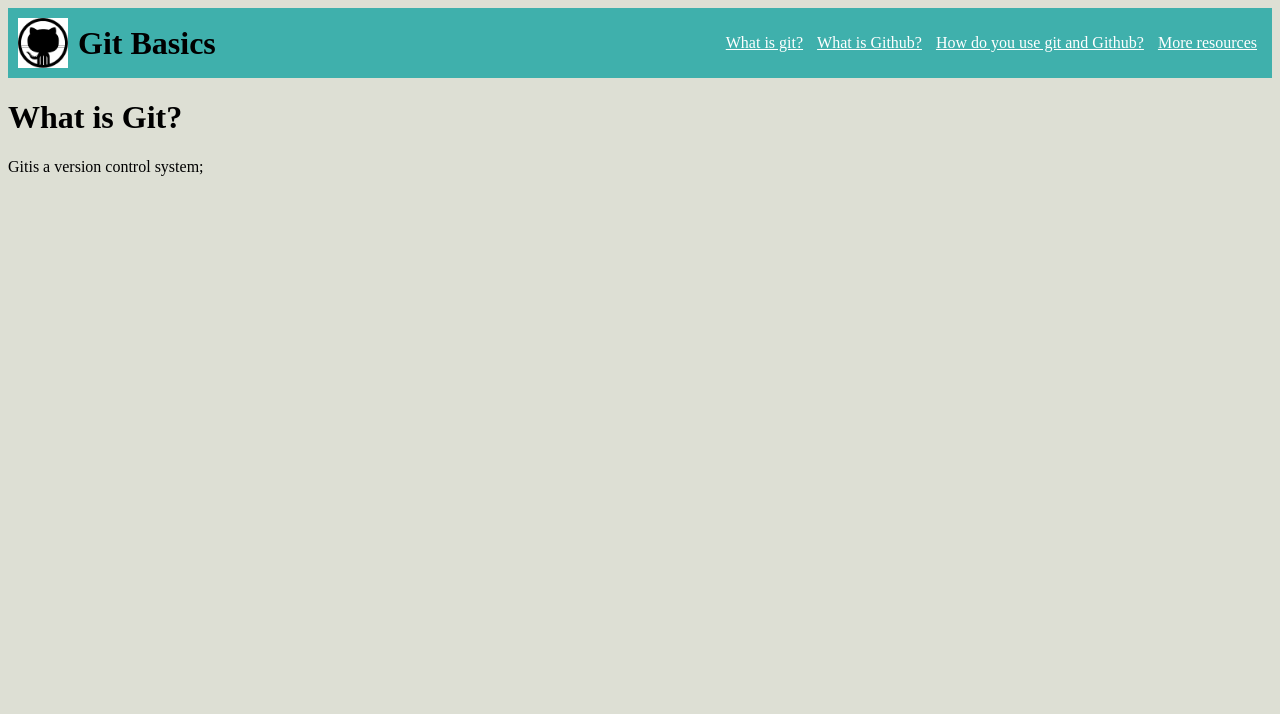
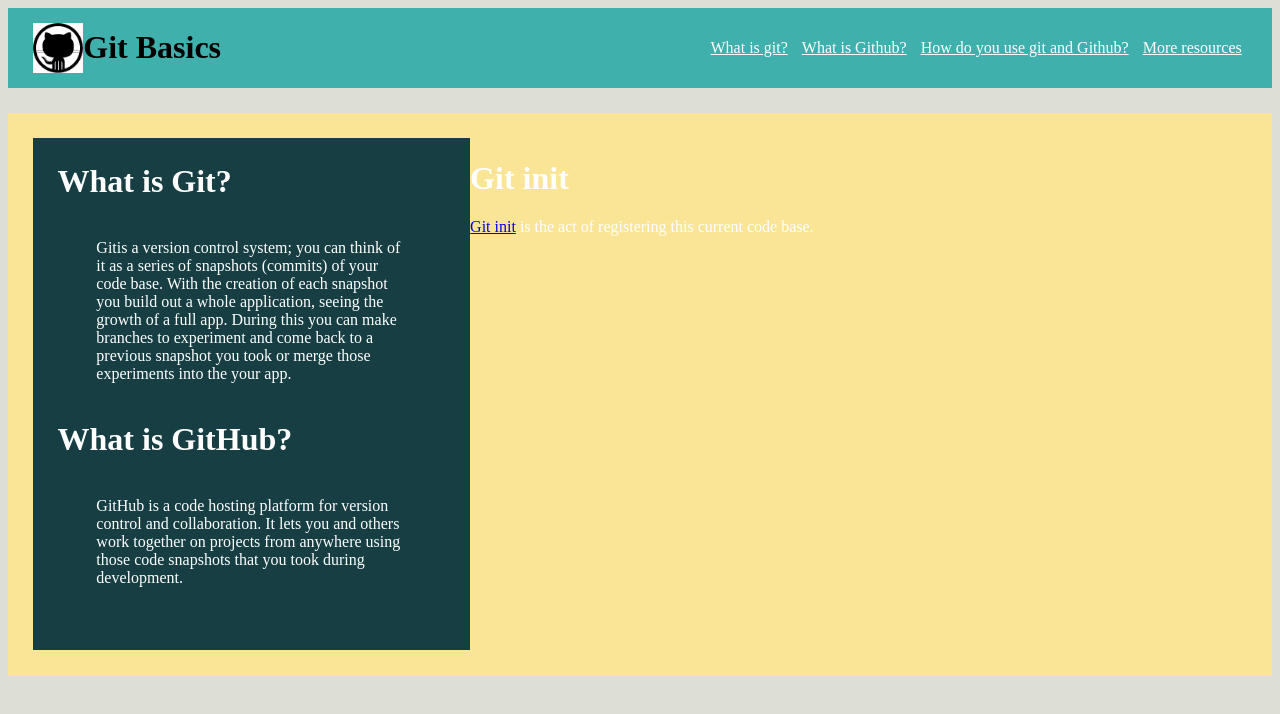
Before and after one commit to lormanlau/Git-Basics, a plain HTML site: page index.html in a window 1280 px wide. Drawn offline with Linux system fonts and the light colour scheme.

Commit message:
finished sidebar

```diff
--- a/index.html
+++ b/index.html
@@ -23,7 +23,34 @@
 	<div id="main_content">
 		<div id="sidebar">
 			<h1>What is Git?</h1>
-			<p>Gitis a version control system;</p>
+			<p>Gitis a version control system; you can think of it as a series of snapshots (commits) of your code base. With the creation of each snapshot you build out a whole application, seeing the growth of a full app. During this you can make branches to experiment and come back to a previous snapshot you took or merge those experiments into the your app.</p>
+			<h1>What is GitHub?</h1>
+			<p>GitHub is a code hosting platform for version control and collaboration. It lets you and others work together on projects from anywhere using those code snapshots that you took during development.</p>
+		</div>
+		<div id="right_content">
+			<div class="row">
+				<div class="column">
+					<h1>Git init</h1>
+					<p><a href="#">Git init</a> is the act of registering this current code base.</p>
+				</div>
+				<div class="column">
+
+				</div>
+				<div class="column">
+
+				</div>
+			</div>
+			<div class="row">
+				<div class="column">
+
+				</div>
+				<div class="column">
+
+				</div>
+			</div>
+			<div class="row">
+
+			</div>
 		</div>
 	</div>
 </body>
--- a/style.css
+++ b/style.css
@@ -4,13 +4,13 @@ body{
 header {
 	display: flex;
 	background-color: #3fb0ac;
-	margin-bottom: 10px;
+	margin-bottom: 2%;
+	padding: 0px 2%;
 }
 #logo {
 	flex: 2;
 	display: flex;
 	align-items: center;
-	margin-left: 10px;
 }
 #logo img{
 	width: 50px;
@@ -18,14 +18,12 @@ header {
 }
 #logo h1{
 	display: inline;
-	margin:10px;
 }
 #nav {
 	flex: 5;
 	display: flex;
 	align-items: center;
 	justify-content: flex-end;
-	margin: 10px;
 }
 #nav ul li{
 	display: inline;
@@ -34,3 +32,27 @@ header {
 #nav ul li a {
 	color: white;
 }
+#main_content {
+	display: flex;
+	background-color: #fae596;
+	padding: 2%;
+	color: white;
+}
+#sidebar {
+	flex: 1;
+	background-color: #173f43;
+	padding: 2%;
+}
+#sidebar p{
+	margin: 10% 10%;
+}
+#sidebar h1{
+	margin: 0px;
+}
+#right_content {
+	flex:2;
+	display: flex;
+}
+.row {
+
+}
```
